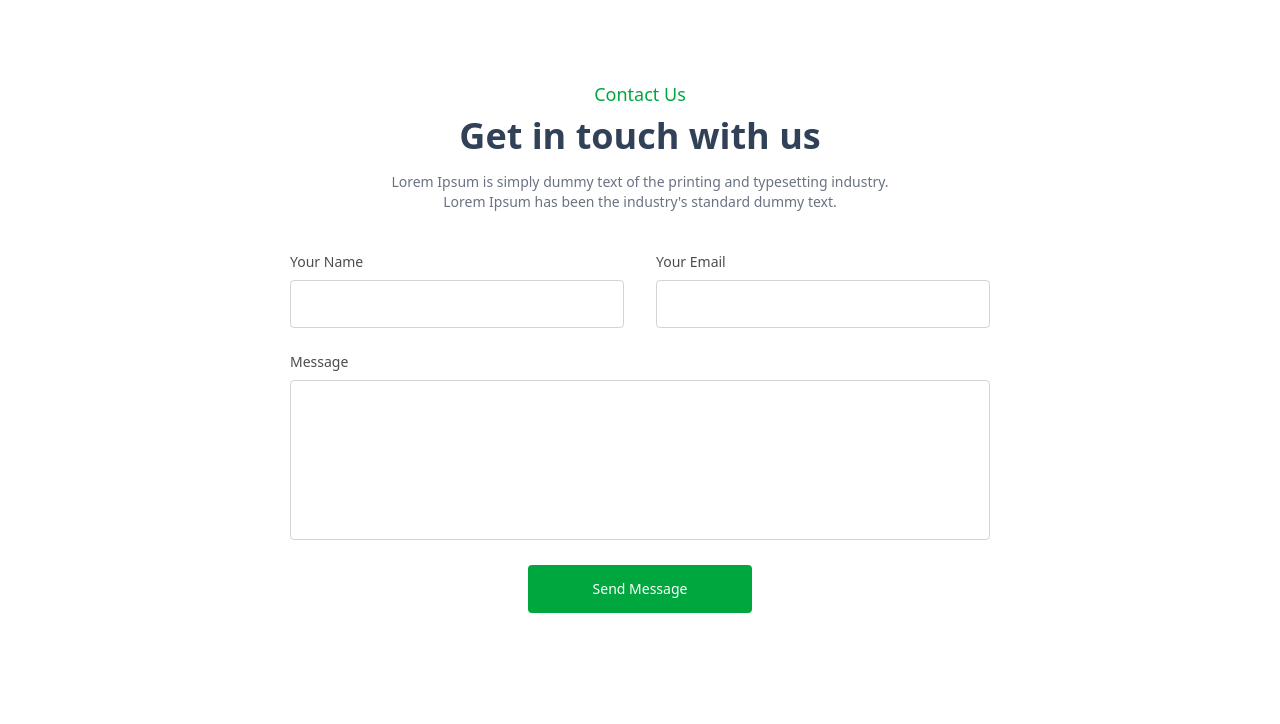
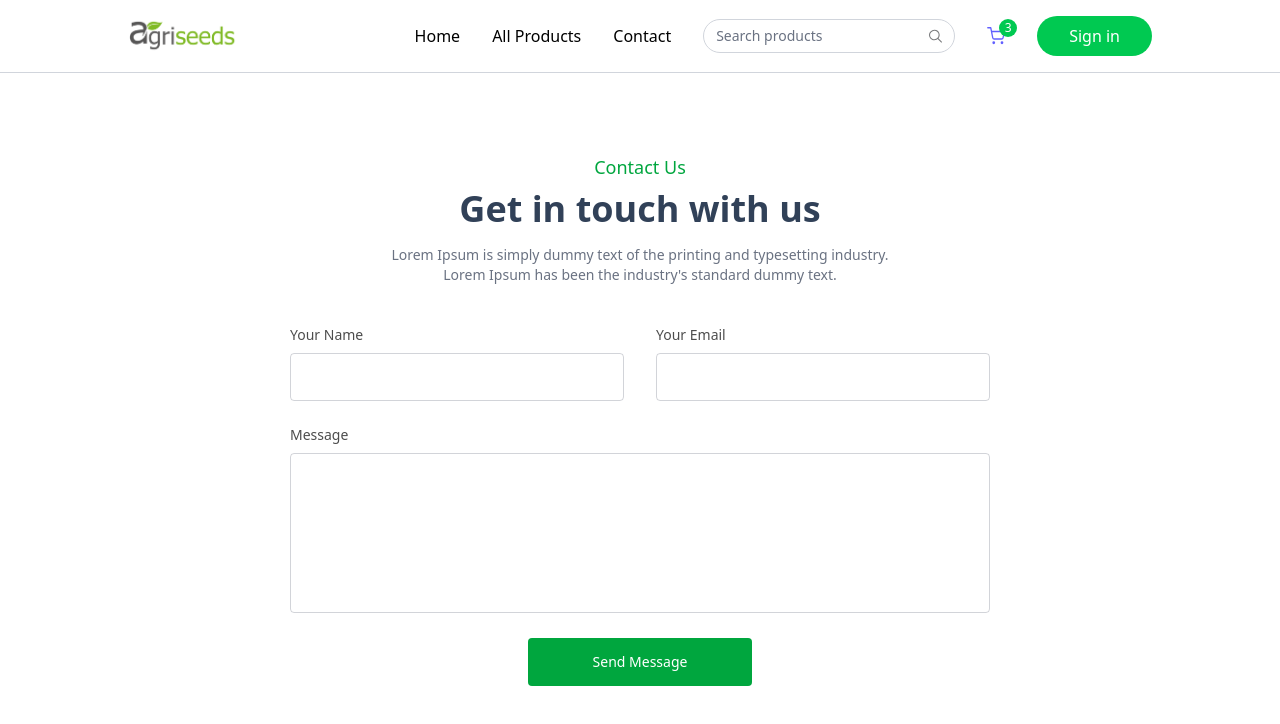
Before and after one commit to gajendraarya786/Agriseeds, a React (Vite) app: page /contact in a window 1280 px wide. Shown: the top 724 px of the page. Built offline with nearby package versions, Linux system fonts and the light colour scheme; no server answers.

Commit message:
added products

```diff
--- a/src/Pages/Contact.jsx
+++ b/src/Pages/Contact.jsx
@@ -1,8 +1,10 @@
 import React from 'react'
 import ContactForm from '../Components/ContactForm'
+import Navbar from '../Components/Navbar'
 const Contact = () => {
   return (
     <>
+    <Navbar/>
     <ContactForm/>
     </>
   )
--- a/src/Pages/ProductPage.jsx
+++ b/src/Pages/ProductPage.jsx
@@ -1,8 +1,11 @@
 import React from 'react'
 import { Products } from '../Components/Products'
+import Navbar from '../Components/Navbar';
+
 const  ProductPage = () => {
   return (
     <>
+    <Navbar/>
       <Products/>
     </>
   )
```
